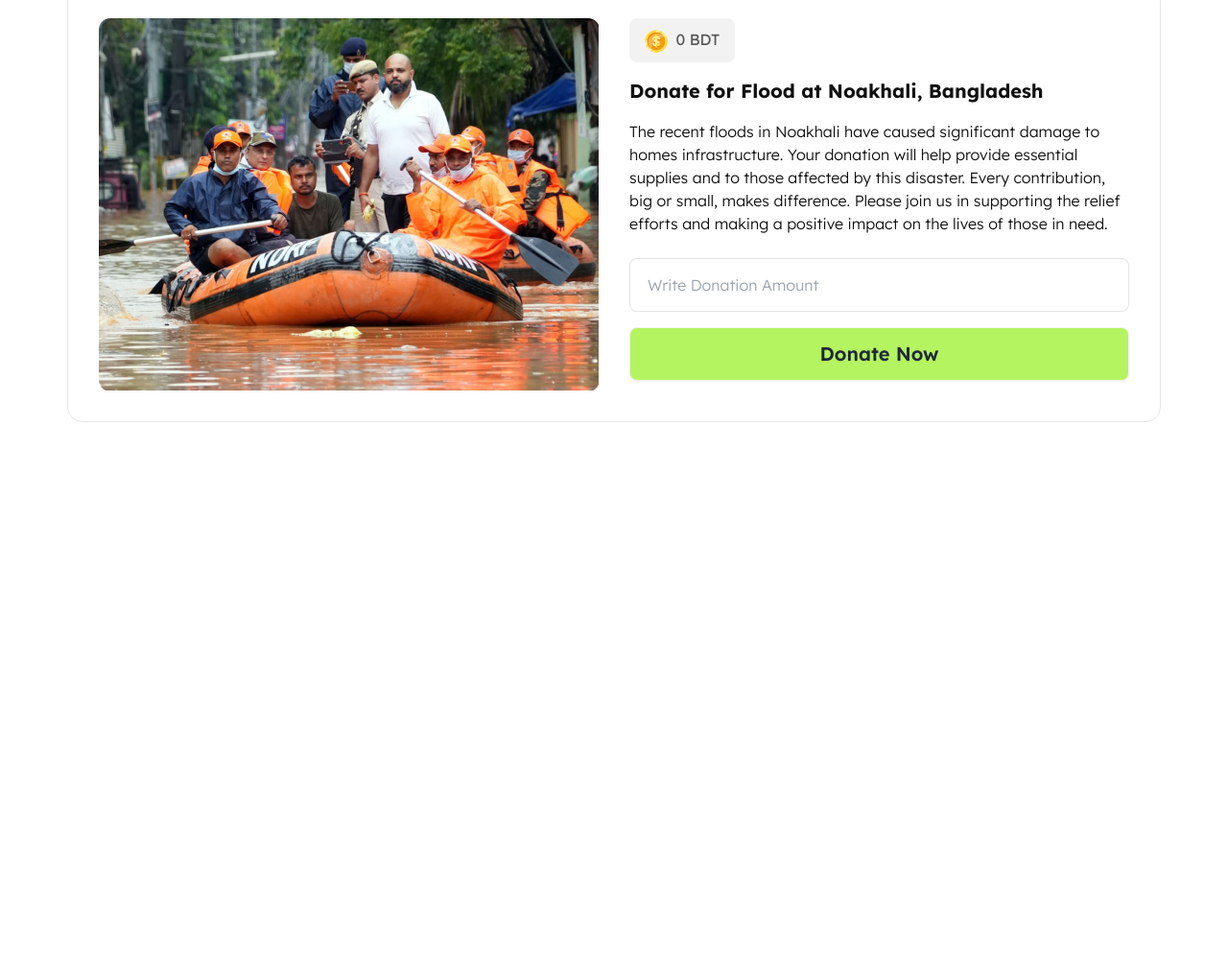
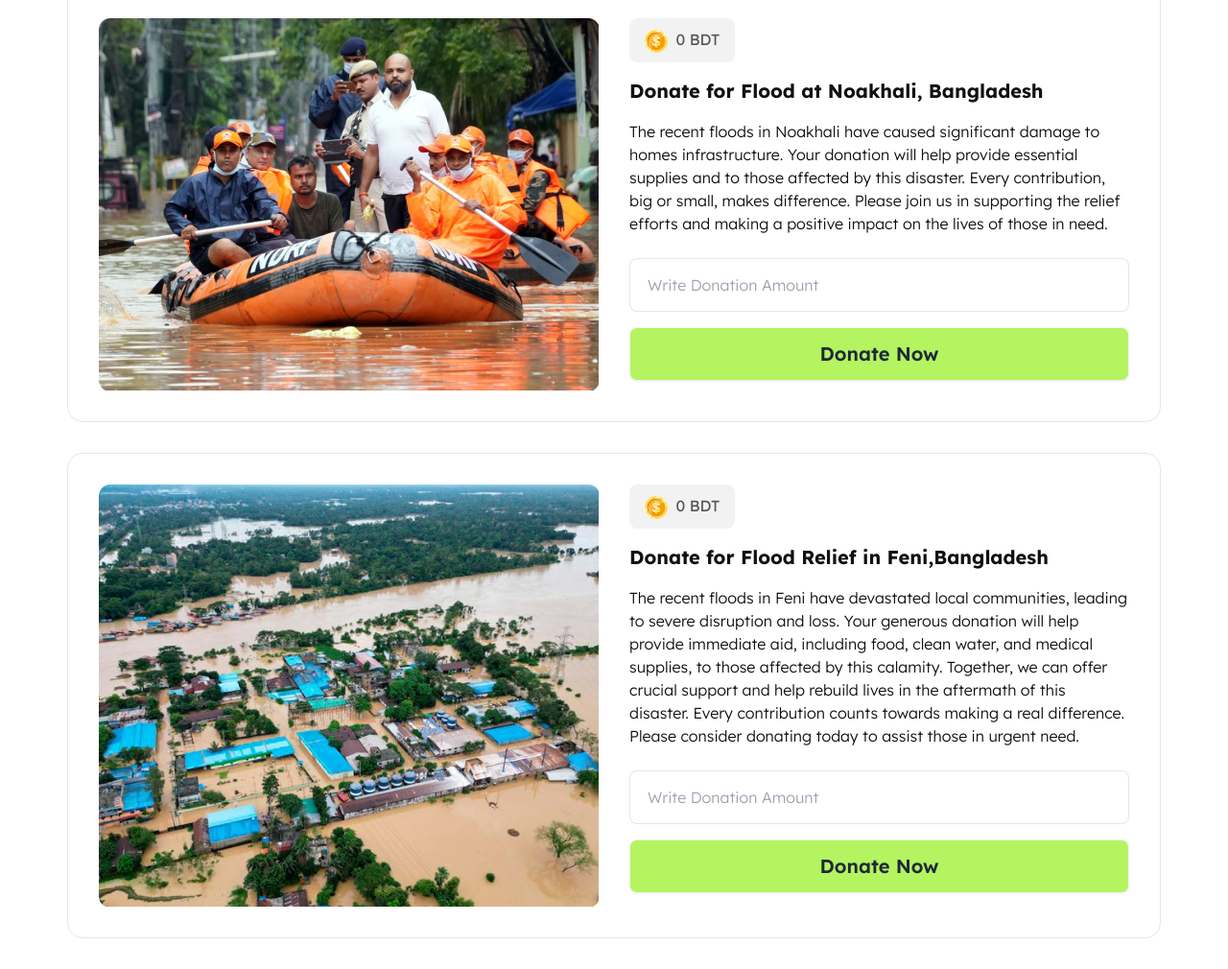
Before and after one commit to Hasnine670817/assignment-5, a plain HTML site: page index.html in a window 1280 px wide. Shown: the part 318-1328 px from the top of the page at 96% size. Before the commit the page ends 800 px from the top, so only its background shows below. Drawn offline with nearby package versions, Linux system fonts and the light colour scheme.

Commit message:
flood-2 section done

```diff
--- a/index.html
+++ b/index.html
@@ -83,6 +83,28 @@
                 </div>
             </div>
         </section>
+        <!-- flood - 2 section -->
+        <section class="flood-2-section mb-8">
+            <div class="lg:max-w-[1140px] container mx-auto px-5 xl:px-0">
+                <div class="rounded-2xl border border-[#1111111A] p-4 lg:p-8 grid grid-cols-1 md:grid-cols-2 gap-5 lg:gap-8">
+                    <div class="grid-item1">
+                        <img class="w-full md:h-full md:object-cover md:rounded-lg xl:h-auto xl:object-none xl:rounded-none" src="images/flood-2-image.png" alt="image">
+                    </div>
+                    <div class="grid-item2">
+                        <h4 class="inline-block rounded-lg text-base font-normal text-black-2 py-[10px] md:py-2 lg:py-[10px] px-4 md:px-3 lg:px-4 bg-[#1111110D]">
+                            <img class="inline-block mr-1" src="images/dollar2.png" alt="image">
+                            <p class="inline-block"><span>0</span> BDT</p>
+                        </h4>
+                        <h4 class="text-xl md:text-base lg:text-xl font-bold my-4 md:my-3 lg:my-4">Donate for Flood Relief in Feni,Bangladesh</h4>
+                        <p class="text-base md:text-sm lg:text-base text-black-1 font-light">The recent floods in Feni have devastated local communities, leading to severe disruption and loss. Your generous donation will help provide immediate aid, including food, clean water, and medical supplies, to those affected by this calamity. Together, we can offer crucial support and help rebuild lives in the aftermath of this disaster. Every contribution counts towards making a real difference. Please consider donating today to assist those in urgent need.</p>
+                        <form>
+                            <input class="w-full rounded-lg border border-[#1111111A] h-14 md:h-12 lg:h-14 md:text-sm lg:text-base px-[18px] text-base font-light mt-6 mb-4 md:mt-4 lg:mt-6 md:mb-3 lg:mb-4" type="tel" name="tel" id="" placeholder="Write Donation Amount" required>
+                            <button class="btn text-xl md:text-base lg:text-xl font-semibold w-full text-center h-14 md:h-10 lg:h-14 bg-[#B4F461] hover:bg-[#b1df75] rounded-lg">Donate Now</button>
+                        </form>
+                    </div>
+                </div>
+            </div>
+        </section>
     </main>
 
 </body>
```
Also changed, not shown: images/flood-2-image.png (added), images/injured-image.png (added).
